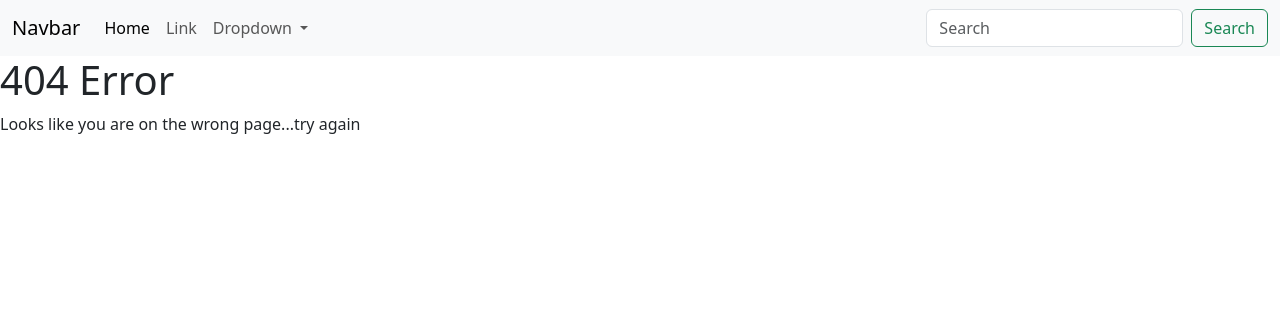
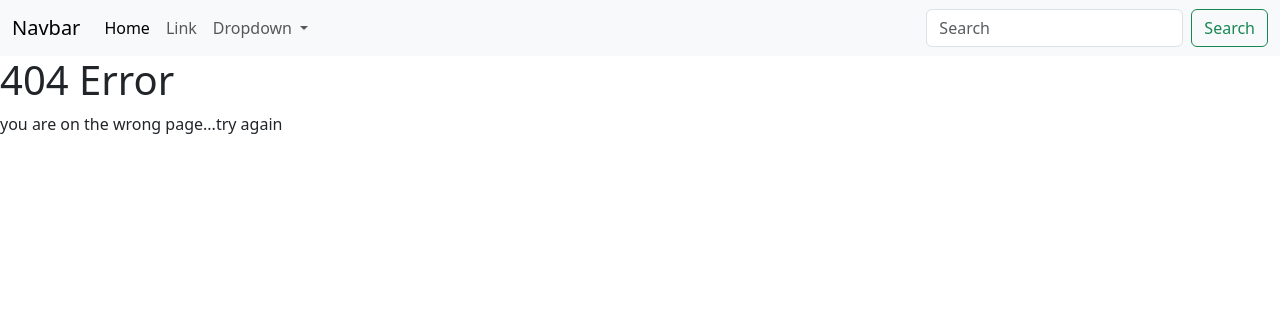
Before and after one commit to GinishGarg/BlogPost, a Flask app: template templates/404.html in a window 1280 px wide. Shown: the top 316 px of the page. Run offline with Flask 3, Linux system fonts and the light colour scheme; the template is opened without the code that fills it, so the values that code supplies are empty.

Commit message:
changed 404.html

```diff
--- a/templates/404.html
+++ b/templates/404.html
@@ -4,7 +4,7 @@
 
     <centre>
         <h1>404 Error</h1>
-        <p>Looks like you are on the wrong page...try again</p>
+        <p>you are on the wrong page...try again</p>
     </centre>
 
 {% endblock %}
```
